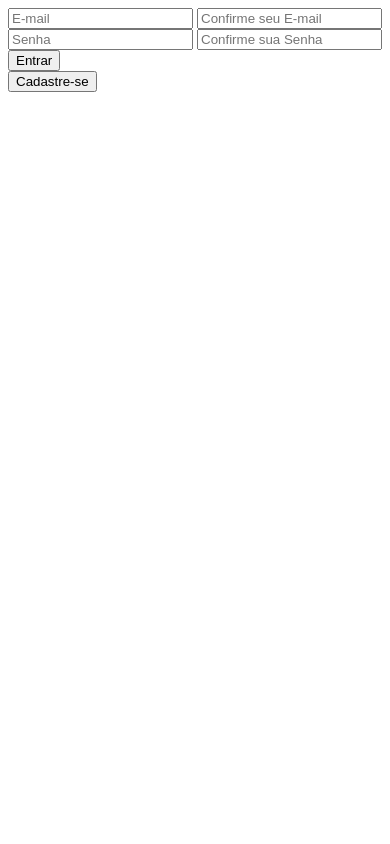
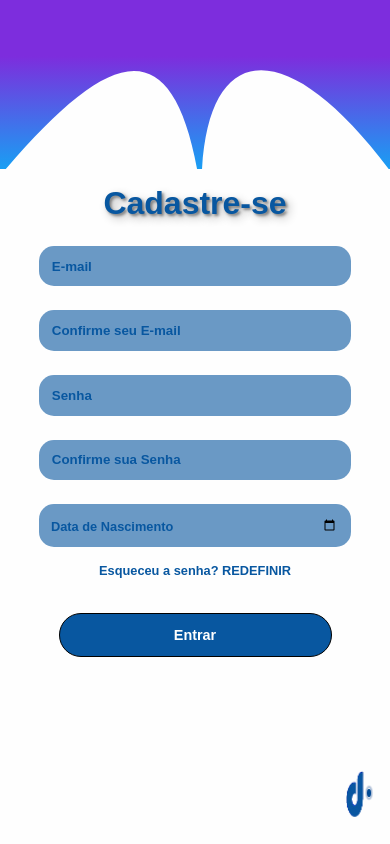
Before and after one commit to amandalbrito/MoodPlaylist-FrontEnd, a plain HTML site: page cadastro.html in a window 390 px wide. Drawn offline with Linux system fonts and the light colour scheme.

Commit message:
upgrade cadastro

```diff
--- a/cadastro.html
+++ b/cadastro.html
@@ -4,11 +4,37 @@
     <meta charset="UTF-8">
     <meta name="viewport" content="width=device-width, initial-scale=1.0">
     <title>Cadastre-se</title>
+    <link rel="stylesheet" href="./css/global.css">
     <link rel="stylesheet" href="./css/cadastro.css">
 </head>
 <body>
 
-    <form class="login-form">
+  <!-- ONDA DECORATIVA - PICO FINO NO CENTRO -->
+  <div class="wave-container">
+    <svg viewBox="0 0 1400 120" xmlns="http://www.w3.org/2000/svg" preserveAspectRatio="none" aria-hidden="true">
+      <defs>
+        <linearGradient id="gradient" x1="1" y1="1" x2="1" y2="0">
+          <stop offset="30%" stop-color="#00BBF9" />
+          <stop offset="80%" stop-color="#7D2DDD" />
+        </linearGradient>
+      </defs>
+
+      <!-- path com duas grandes colinas e um pico fino no centro -->
+      <path fill="url(#gradient)" d="
+        M0,0
+        L0,125
+        C450,20 700,10 750,200
+        C600,0 1100,0 1650,200
+        L1440,0
+        Z"/>
+    </svg>
+  </div>
+
+  <div class="container">
+
+    <h1>Cadastre-se</h1>
+
+    <form class="form">
       <input type="email" id="email" placeholder="E-mail" required />
 
       <input type="email" id="email" placeholder="Confirme seu E-mail" required />
@@ -17,9 +43,23 @@
 
       <input type="password" id="password" placeholder="Confirme sua Senha" required />
 
-      <a href="home.html"><button type="submit">Entrar</button></a>
+      <div class="input-wrapper">
+        <input type="date" id="date" required />
+        <span class="placeholder">Data de Nascimento</span>
+      </div>
+
+
+      <h2 class="cadastro"><a href="cadastro.html"><a href="redefinir.html">Esqueceu a senha? REDEFINIR</a></h2>
+
+      <a href="home.html"><button type="submit" class="entrar">Entrar</button></a>
     </form>
 
-    <a href="home.html"><button>Cadastre-se</button></a>
+    <div class="logo">
+        <img src="./img/logo.png" alt="logo VibeLog azul" class="img-logo">
+        <p class="logo-gif"></p>
+    </div>
+
+  </div>
+
 </body>
 </html>
--- a/css/cadastro.css
+++ b/css/cadastro.css
@@ -0,0 +1,142 @@
+.container {
+  display: flex;
+  padding: 1rem;
+  flex-direction: column;
+  align-self: center;
+  text-align: center;
+  width: 95vw;
+  color: #fefefe;
+}
+
+h1{
+  color: #0857A0;
+  font-weight: bold;
+  text-shadow: 2px 2px 3px rgba(0, 0, 0, 0.45), 4px 4px 10px rgba(0, 0, 0, 0.3);
+  font-size: 3.5rem;
+}
+
+.form{
+  display: flex;
+  flex-direction: column;
+  align-items: center;
+  margin-top: 1rem;
+  gap: 0.5rem;
+}
+
+input {
+  width: 80vw;
+  margin: 0.5rem 0;
+  padding: 0.8rem;
+  border: none;
+  border-radius: 15px;
+  background-color: #0856a098;
+}
+
+::placeholder{
+  color: #0857A0;
+  font-weight: bold;
+}
+
+.btn-password{
+  display: flex;
+  width: 10vw;
+  height: 4vh;
+  border-radius: 35px;
+  padding: 2px;
+  align-items: center;
+  justify-content: center;
+  margin-left: 86%;
+  margin-top: -2.5rem;
+  background-color: #002d68;
+  color: #fff;
+  z-index: 1000;
+}
+
+.input-wrapper {
+  position: relative;
+  display: inline-block;
+}
+.input-wrapper .placeholder {
+  position: absolute;
+  left: 12px;
+  top: 50%;
+  transform: translateY(-50%);
+  color: #0857A0;
+  font-weight: bold;
+  pointer-events: none;
+  z-index: 1000;
+  font-size: 0.8rem;
+}
+
+.input-wrapper input:focus + .placeholder,
+.input-wrapper input:valid + .placeholder {
+  display: none; /* esconde o placeholder quando o campo tem valor */
+}
+
+
+.cadastro{
+  color: #0857A0;
+  font-size: 0.7rem;
+  cursor: pointer;
+}
+
+.entrar {
+  background-color: #0857A0;
+  color: #fff;
+  border: 1px solid #000;
+  border-radius: 35px;
+  padding: 0.8rem;
+  font-size: 0.9rem;
+  width: 70vw;
+  cursor: pointer;
+  font-weight: bold;
+  transition: 0.2s;
+  justify-content: center;
+  margin-top: 10%;
+}
+
+#status {
+  margin-top: 1rem;
+  font-weight: 500;
+}
+
+@media(max-width: 900px){
+  h1{
+    font-size: 3rem;
+  }
+  .img-logo{
+    width: 6vw;
+    height: 7vh;
+  }
+  .logo-gif{
+    width: 1vw;
+    height: 1vh;
+  }
+}
+
+
+@media(max-width: 700px){
+  h1{
+      font-size: 2rem;
+  }
+  .img-logo{
+      width: 5vw;
+      height: 6vh;
+  }
+  .logo-gif{
+    width: 1vw;
+    height: 1.5vh;
+  }
+  .cadastro{
+    font-size: 0.8rem;
+  }
+}
+
+@media(max-width: 500px){
+  .img-logo{
+    height: 6vh;
+  }
+  .logo-gif{
+    height: 1vh;
+  }
+}
--- a/css/global.css
+++ b/css/global.css
@@ -12,6 +12,17 @@
     border: none;
     outline: none;
   }
+
+  /* Remove o texto padrão (ex: "dd/mm/aaaa") */
+    input[type="date"]::-webkit-datetime-edit {
+      color: transparent;
+    }
+
+    /* Mostra o texto normalmente quando o usuário seleciona uma data */
+    input[type="date"]:focus::-webkit-datetime-edit,
+    input[type="date"]:valid::-webkit-datetime-edit {
+      color: #000; /* ou a cor que quiser */
+    }
 }
 
 
```
Also changed, not shown: login.html (+0 -3 lines), redefinir.html (added).
